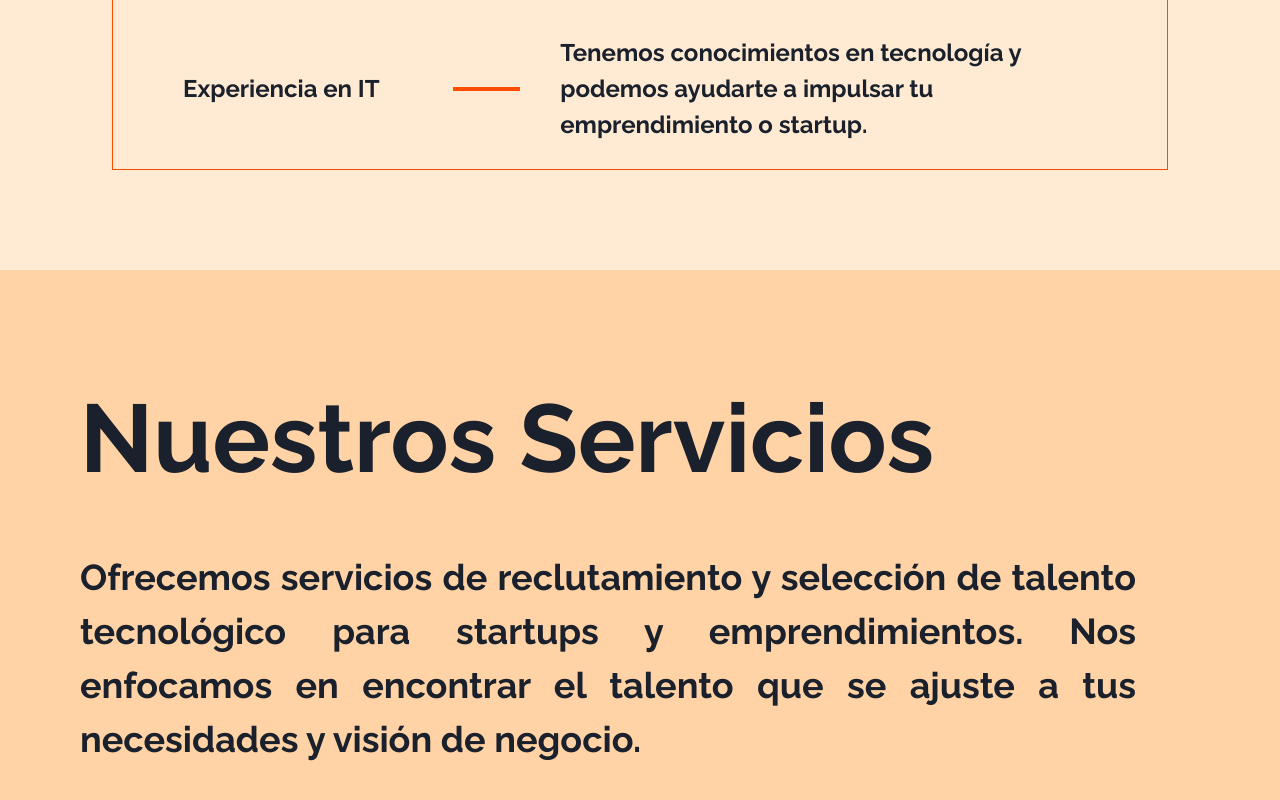
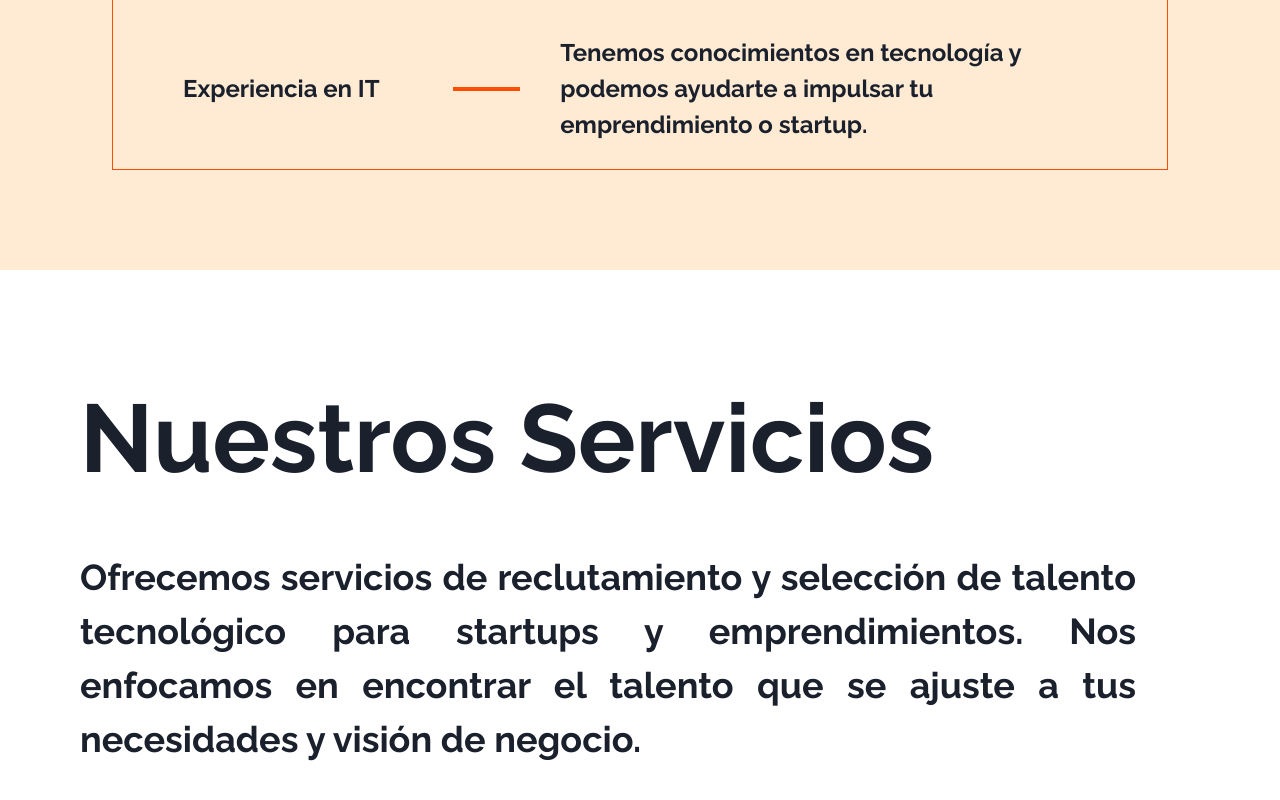
Before and after one commit to billybautista/wally-talent, a Next.js app: page / in a window 1280 px wide. Shown: the part 1990-2790 px from the top of the page. Built offline with nearby package versions, Linux system fonts and the light colour scheme.

Commit message:
add color of page

```diff
--- a/src/app/page.tsx
+++ b/src/app/page.tsx
@@ -273,7 +273,7 @@ export default function Page() {
       </Flex>
       <Flex
         height={"calc(100vh - 80px)"}
-        bg="#ffd3a5"
+        bg="white"
         id="section4"
         style={{
           scrollMarginTop: "80px",
```
